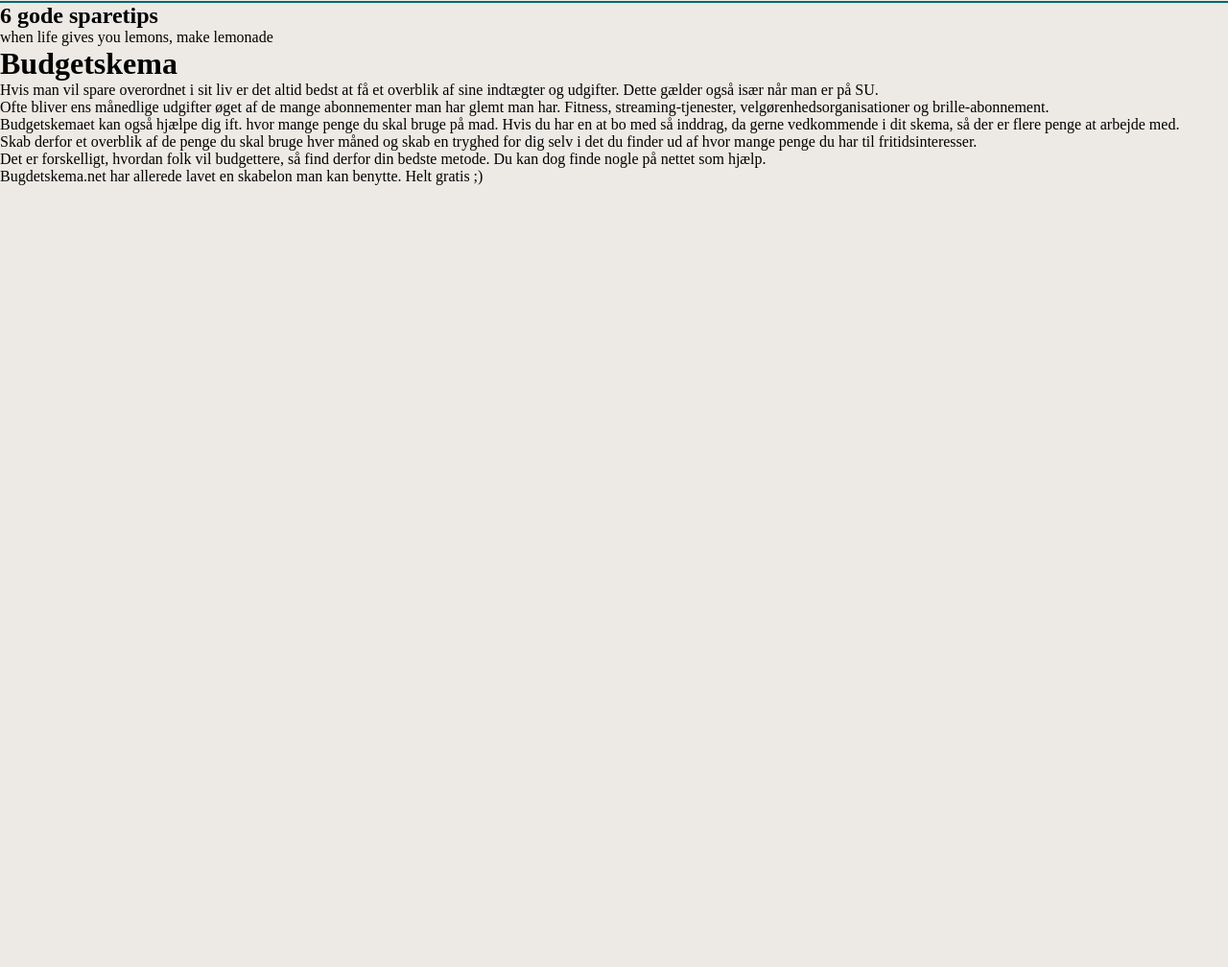
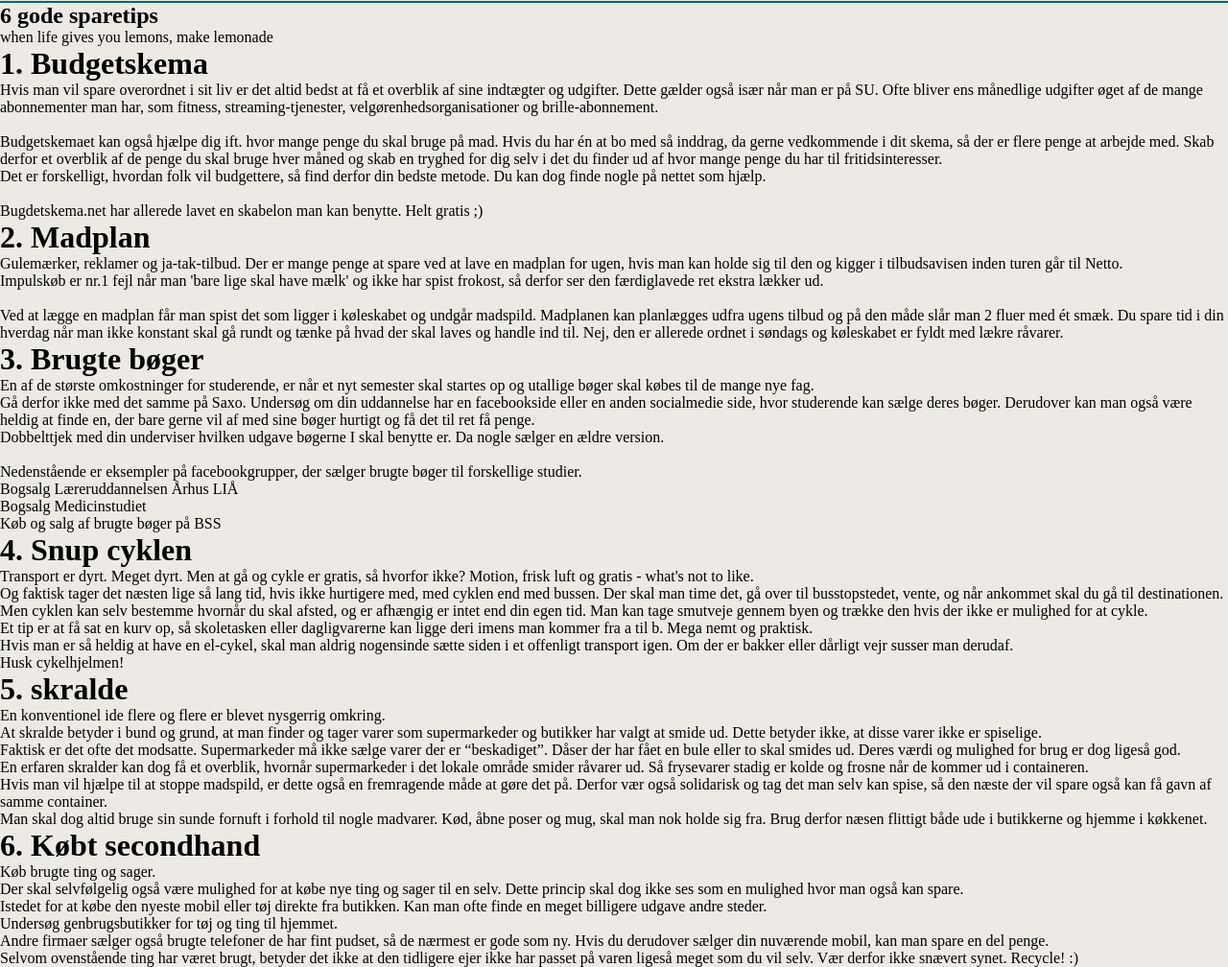
Before and after one commit to vihuynhx/OnlineMagasin, a plain HTML site: page sparegrissen.html in a window 1280 px wide. Shown: the part 129-1137 px from the top of the page at 96% size. Before the commit the page ends 800 px from the top, so only its background shows below. Drawn offline with Linux system fonts and the light colour scheme.

Commit message:
artikler

```diff
--- a/sparegrissen.html
+++ b/sparegrissen.html
@@ -11,6 +11,8 @@
     <link href="https://fonts.googleapis.com/css2?family=Quicksand:wght@300&display=swap" rel="stylesheet">
     <link rel="stylesheet" href="https://use.fontawesome.com/releases/v5.5.0/css/all.css">
     <link rel="stylesheet" href="articlestyle.css">
+    <link href="https://fonts.googleapis.com/css2?family=Playfair+Display&display=swap" rel="stylesheet">
+    <link href="https://fonts.googleapis.com/css2?family=Barlow:wght@300&display=swap" rel="stylesheet">
 
 </head>
 <body></body>
@@ -33,18 +35,68 @@
         </section>
 
         <div class="sparbox1">
-            <h1> Budgetskema </h1>
-            <p id="Budgetskema">
+            <h1> 1. Budgetskema </h1>
+            <p>
             Hvis man vil spare overordnet i sit liv er det altid bedst at få et overblik af sine indtægter og udgifter. Dette gælder også især når man er på SU.
-            <br> Ofte bliver ens månedlige udgifter øget af de mange abonnementer man har glemt man har. Fitness, streaming-tjenester, velgørenhedsorganisationer og brille-abonnement.
-            <br> Budgetskemaet kan også hjælpe dig ift. hvor mange penge du skal bruge på mad. Hvis du har en at bo med så inddrag, da gerne vedkommende i dit skema, så der er flere penge at arbejde med.
-            <br>
+            Ofte bliver ens månedlige udgifter øget af de mange abonnementer man har, som fitness, streaming-tjenester, velgørenhedsorganisationer og brille-abonnement.
+            <br> <br> Budgetskemaet kan også hjælpe dig ift. hvor mange penge du skal bruge på mad. Hvis du har én at bo med så inddrag, da gerne vedkommende i dit skema, så der er flere penge at arbejde med.
                 Skab derfor et overblik af de penge du skal bruge hver måned og skab en tryghed for dig selv i det du finder ud af hvor mange penge du har til fritidsinteresser.
             <br>Det er forskelligt, hvordan folk vil budgettere, så find derfor din bedste metode. Du kan dog finde nogle på nettet som hjælp.
-            <br> Bugdetskema.net har allerede lavet en skabelon man kan benytte. Helt gratis ;)
+            <br> <br>Bugdetskema.net har allerede lavet en skabelon man kan benytte. Helt gratis ;)
             </p>
         </div>
 
-        </h1>
+        <div class="sparbox2">
+            <h1> 2. Madplan </h1>
+            <p> Gulemærker, reklamer og ja-tak-tilbud. Der er mange penge at spare ved at lave en madplan for ugen, hvis man kan holde sig til den og kigger i tilbudsavisen inden turen går til Netto. <br>
+                Impulskøb er nr.1 fejl når man 'bare lige skal have mælk' og ikke har spist frokost, så derfor ser den færdiglavede ret ekstra lækker ud. <br>
+                <br>Ved at lægge en madplan får man spist det som ligger i køleskabet og undgår madspild. Madplanen kan planlægges udfra ugens tilbud og på den måde slår man 2 fluer med ét smæk.
+                Du spare tid i din hverdag når man ikke konstant skal gå rundt og tænke på hvad der skal laves og handle ind til. Nej, den er allerede ordnet i søndags og køleskabet er fyldt med lækre råvarer.
+            </p>
+
+            <div id="sparbox3">
+                <h1> 3. Brugte bøger </h1>
+                <p>
+                    En af de største omkostninger for studerende, er når et nyt semester skal startes op og utallige bøger skal købes til de mange nye fag. <br> Gå derfor ikke med det samme på Saxo. Undersøg om din uddannelse har en facebookside eller en anden socialmedie side, hvor studerende kan sælge deres bøger. Derudover kan man også være heldig at finde en, der bare gerne vil af med sine bøger hurtigt og få det til ret få penge.
+                    <br>Dobbelttjek med din underviser hvilken udgave bøgerne I skal benytte er. Da nogle sælger en ældre version.
+                    <br> <br>
+                    Nedenstående er eksempler på facebookgrupper, der sælger brugte bøger til forskellige studier. <br>
+                    Bogsalg Læreruddannelsen  Århus LIÅ <br>
+                    Bogsalg Medicinstudiet<br>
+                    Køb og salg af brugte bøger på BSS
+                </p>
+            </div>
+
+            <div class="sparbox4">
+                <h1> 4. Snup cyklen </h1>
+                <p> Transport er dyrt. Meget dyrt. Men at gå og cykle er gratis, så hvorfor ikke? Motion, frisk luft og gratis - what's not to like. <br>
+                    Og faktisk tager det næsten lige så lang tid, hvis ikke hurtigere med, med cyklen end med bussen. Der skal man time det, gå over til busstopstedet, vente, og når ankommet skal du gå til destinationen.
+                    <br> Men cyklen kan selv bestemme hvornår du skal afsted, og er afhængig er intet end din egen tid. Man kan tage smutveje gennem byen og trække den hvis der ikke er mulighed for at cykle.
+                    <br> Et tip er at få sat en kurv op, så skoletasken eller dagligvarerne kan ligge deri imens man kommer fra a til b. Mega nemt og praktisk. <br>
+                    Hvis man er så heldig at have en el-cykel, skal man aldrig nogensinde sætte siden i et offenligt transport igen. Om der er bakker eller dårligt vejr susser man derudaf.
+                   <br> Husk cykelhjelmen!
+                </p>
+
+                <div id="sparbox5">
+                    <h1> 5. skralde </h1>
+                    <p> En konventionel ide flere og flere er blevet nysgerrig omkring. <br>
+                        At skralde betyder i bund og grund, at man finder og tager varer som supermarkeder og butikker har valgt at smide ud. Dette betyder ikke, at disse varer ikke er spiselige. <br>
+                        Faktisk er det ofte det modsatte. Supermarkeder må ikke sælge varer der er “beskadiget”. Dåser der har fået en bule eller to skal smides ud. Deres værdi og mulighed for brug er dog ligeså god. <br>
+                        En erfaren skralder kan dog få et overblik, hvornår supermarkeder i det lokale område smider råvarer ud. Så frysevarer stadig er kolde og frosne når de kommer ud i containeren.
+                        <br>
+                        Hvis man vil hjælpe til at stoppe madspild, er dette også en fremragende måde at gøre det på. Derfor vær også solidarisk og tag det man selv kan spise, så den næste der vil spare også kan få gavn af samme container. <br>
+                        Man skal dog altid bruge sin sunde fornuft i forhold til nogle madvarer. Kød, åbne poser og mug, skal man nok holde sig fra. Brug derfor næsen flittigt både ude i butikkerne og hjemme i køkkenet.
+                    </p>
+
+                    <div id="sparbox6">
+                        <h1> 6. Købt secondhand </h1>
+                        <p>
+                        Køb brugte ting og sager. <br>
+                        Der skal selvfølgelig også være mulighed for at købe nye ting og sager til en selv. Dette princip skal dog ikke ses som en mulighed hvor man også kan spare. <br>
+                        Istedet for at købe den nyeste mobil eller tøj direkte fra butikken. Kan man ofte finde en meget billigere udgave andre steder. <br> Undersøg genbrugsbutikker for tøj og ting til hjemmet.
+                        <br> Andre firmaer sælger også brugte telefoner de har fint pudset, så de nærmest er gode som ny. Hvis du derudover sælger din nuværende mobil, kan man spare en del penge. <br>
+                        Selvom ovenstående ting har været brugt, betyder det ikke at den tidligere ejer ikke har passet på varen ligeså meget som du vil selv. Vær derfor ikke snævert synet. Recycle! :)
+                        </p>
+
     </main>
 </body>
```
